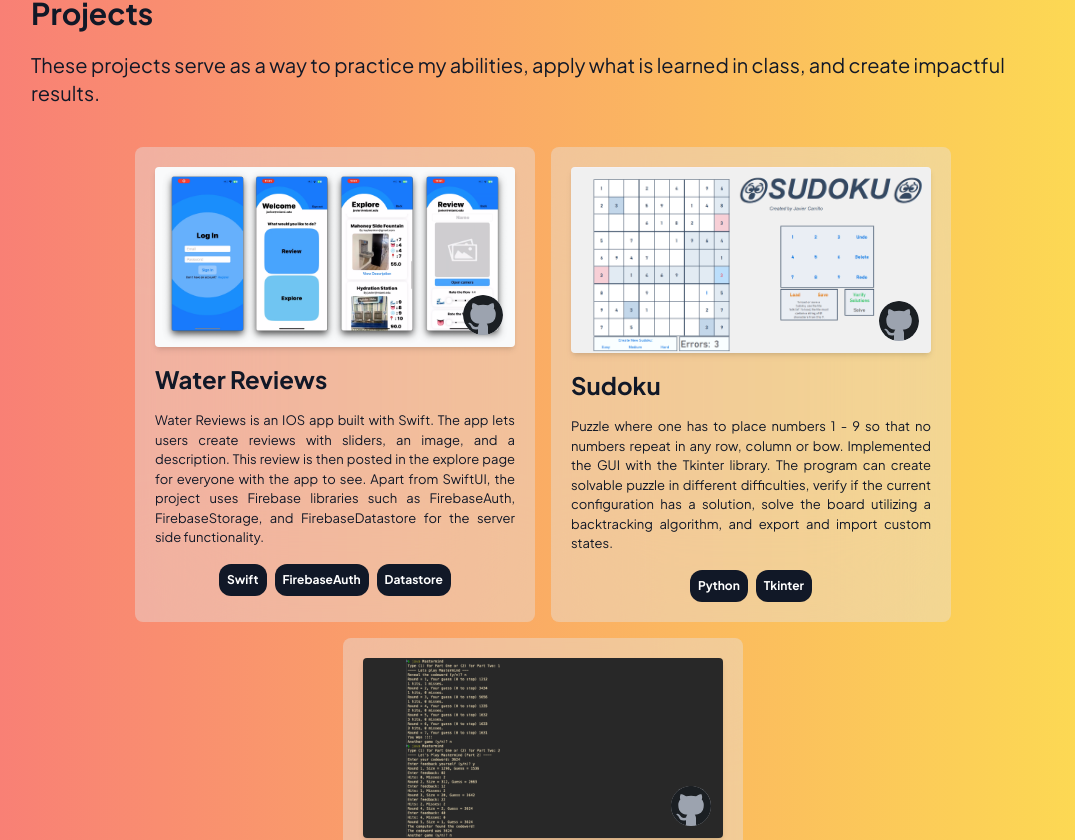
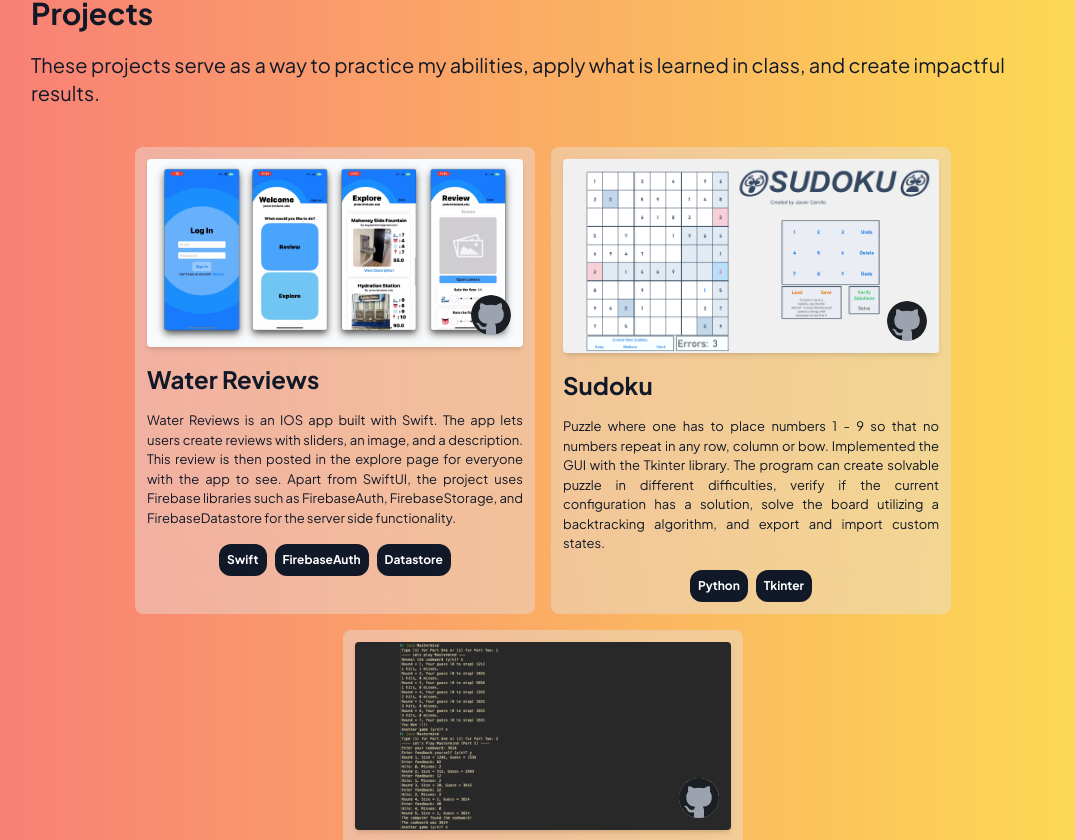
Before and after one commit to javiiicz/javiiicz.github.io, a React (Create React App) app: page / in a window 1280 px wide. Shown: the part 1183-2023 px from the top of the page, without its empty margins (97-1172 px from the left). Built offline with nearby package versions, Linux system fonts and the light colour scheme.

Commit message:
Another babel fix

```diff
--- a/package.json
+++ b/package.json
@@ -43,8 +43,9 @@
     ]
   },
   "devDependencies": {
+    "@babel/plugin-proposal-private-property-in-object": "^7.21.11",
+    "@babel/plugin-transform-private-property-in-object": "^7.24.5",
     "gh-pages": "^6.1.1",
-    "tailwindcss": "^3.4.3",
-    "@babel/plugin-proposal-private-property-in-object": "^7.16.12"
+    "tailwindcss": "^3.4.3"
   }
 }
--- a/src/components/ProjectCard.js
+++ b/src/components/ProjectCard.js
@@ -8,7 +8,7 @@ function Tool({ name }){
 
 function ProjectCard({ name, desc, tools, img, link}) {
   return (
-    <div className="flex-initial w-[400px] bg-gray-200/40 p-5 flex flex-col rounded-lg gap-4 backdrop-blur-3xl">
+    <div className="flex-initial w-[400px] bg-gray-200/40 p-3 flex flex-col rounded-lg gap-4 backdrop-blur-3xl">
       <div className="relative">
         <img src={ img } alt="" className="w-[100%] mx-auto rounded shadow-md"></img>
         <a
```
Also changed, not shown: 1 other file (tests, documents, lock files or other folders).
